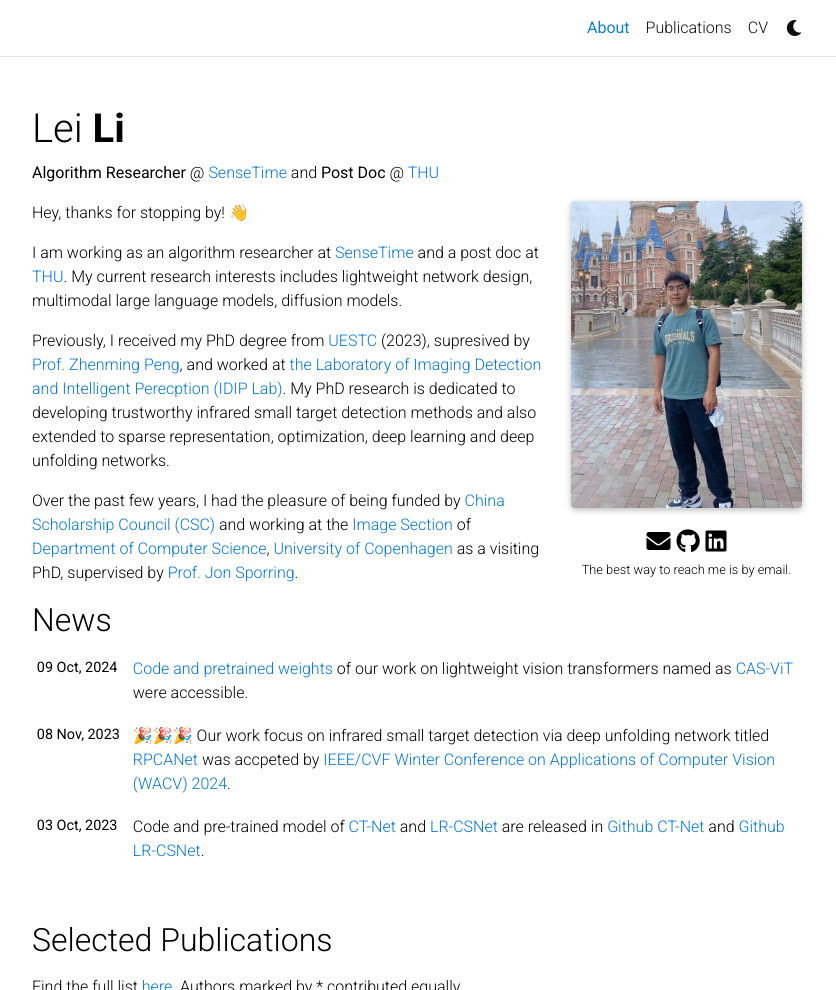
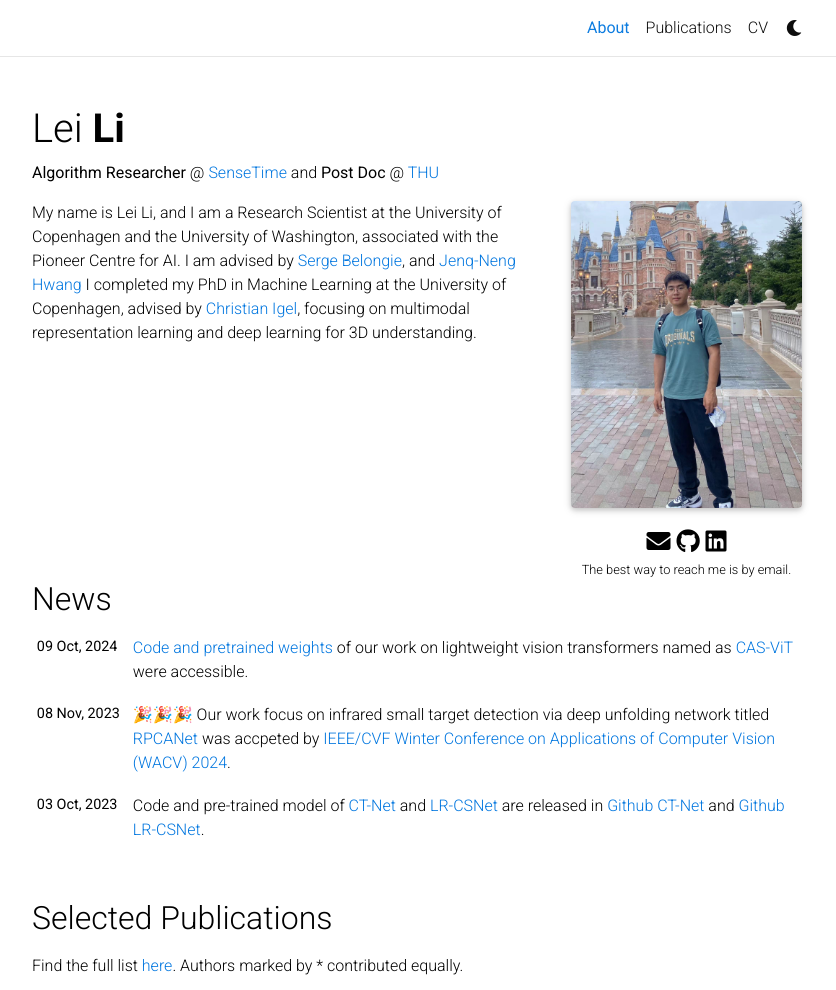
Before and after one commit to llei66/li-lei.github.io, a Jekyll site: the page built from _pages/about.md, in a window 1280 px wide and 1185 px high, cut to the strip 0-990 px from the top of the window. Shown: the whole strip, without its empty margins (223-1059 px from the left). Built offline with Jekyll 4.4.1, drawn with Linux system fonts in a browser that asks for light colours; full-size pictures stand in for the smaller copies a plugin makes; comment, search, counter and statistics services are not loaded; a style sheet for code colours, icons or effects is not loaded.

Commit message:
Update about.md

```diff
--- a/_pages/about.md
+++ b/_pages/about.md
@@ -19,16 +19,4 @@ selected_papers: true # includes a list of papers marked as "selected={true}"
 social: true  # includes social icons at the bottom of the page
 ---
 
-Hey, thanks for stopping by! 👋
-
-I am working as an algorithm researcher at [SenseTime](https://www.sensetime.com/cn) and a post doc at [THU](https://www.tsinghua.edu.cn/). My current research interests includes lightweight network design, multimodal large language models, diffusion models.
-
-<!-- I am pursuing a PhD at [the Laboratory of Imaging Detection and Intelligent Perecption (IDIP Lab)](http://idiplab.uestc.cn/) of [University of Electronic Science and Technology of China (UESTC)](https://www.uestc.edu.cn/), supresived by [Prof. Zhenming Peng](https://www.sice.uestc.edu.cn/info/1302/5086.htm) -->
-
-<!-- My PhD research is dedicated to developing trustworthy infrared small target detection methods and also extended to sparse representation, optimization, deep learning and deep unfolding networks. In collaboration with my colleagues, my research interests also include segmentation and image compressive sensing. -->
-
-Previously, I received my PhD degree from [UESTC](https://www.uestc.edu.cn/) (2023), supresived by [Prof. Zhenming Peng](https://www.sice.uestc.edu.cn/info/1302/5086.htm), and worked at [the Laboratory of Imaging Detection and Intelligent Perecption (IDIP Lab)](http://idiplab.uestc.cn/). My PhD research is dedicated to developing trustworthy infrared small target detection methods and also extended to sparse representation, optimization, deep learning and deep unfolding networks.
-
-Over the past few years, I had the pleasure of being funded by [China Scholarship Council (CSC)](https://www.csc.edu.cn/) and working at the [Image Section](https://di.ku.dk/english/research/imagesection/) of [Department of Computer Science](https://di.ku.dk/english/), [University of Copenhagen](https://www.ku.dk/english/) as a visiting PhD, supervised by [Prof. Jon Sporring](https://sporring.github.io/).
-
-<!-- Previously, I received a Bachelor’s degree from [UESTC](https://www.uestc.edu.cn/) (2017). And I had the pleasure of working at the [Image Section](https://di.ku.dk/english/research/imagesection/) of [Department of Computer Science](https://di.ku.dk/english/), [University of Copenhagen](https://www.ku.dk/english/) as a visiting PhD, supervised by [Prof. Jon Sporring](https://sporring.github.io/) and funded by [China Scholarship Council (CSC)](https://www.csc.edu.cn/). -->
+  My name is Lei Li, and I am a Research Scientist at the University of Copenhagen and the University of Washington, associated with the Pioneer Centre for AI. I am advised by [Serge Belongie](https://www.belongielab.org/), and [Jenq-Neng Hwang](https://people.ece.uw.edu/hwang/) I completed my PhD in Machine Learning at the University of Copenhagen, advised by [Christian Igel](https://christian-igel.github.io/), focusing on multimodal representation learning and deep learning for 3D understanding.
```
